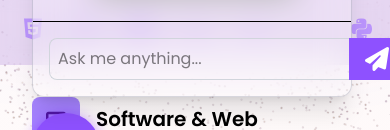
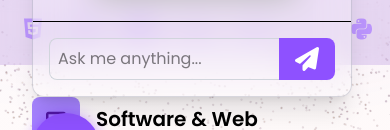
Before and after one commit to BaraAlOmari/my-portfolio, a website: page index.html in a window 390 px wide. Both pictures are taken after a click on the button 66 px from the left and 778 px from the top of the page. Shown: the part 631-761 px from the top of the page. Drawn offline with Linux system fonts and the light colour scheme.

Commit message:
fix: overflow chat input field on mobile

```diff
--- a/index.html
+++ b/index.html
@@ -1035,7 +1035,7 @@
               id="chat-input"
               type="text"
               placeholder="Ask me anything..."
-              class="flex-1 rounded-l-lg border border-r-0 max-w-75 border-gray-300 p-2 text-black backdrop-blur-lg focus:outline-none dark:border-stone-600 dark:bg-stone-700/50 dark:text-white"
+              class="flex-1 rounded-l-lg border border-r-0 w-full max-w-full border-gray-300 p-2 text-black backdrop-blur-lg focus:outline-none dark:border-stone-600 dark:bg-stone-700/50 dark:text-white"
             />
             <button
               id="send-btn"
```
Also changed, not shown: css/output.css.
